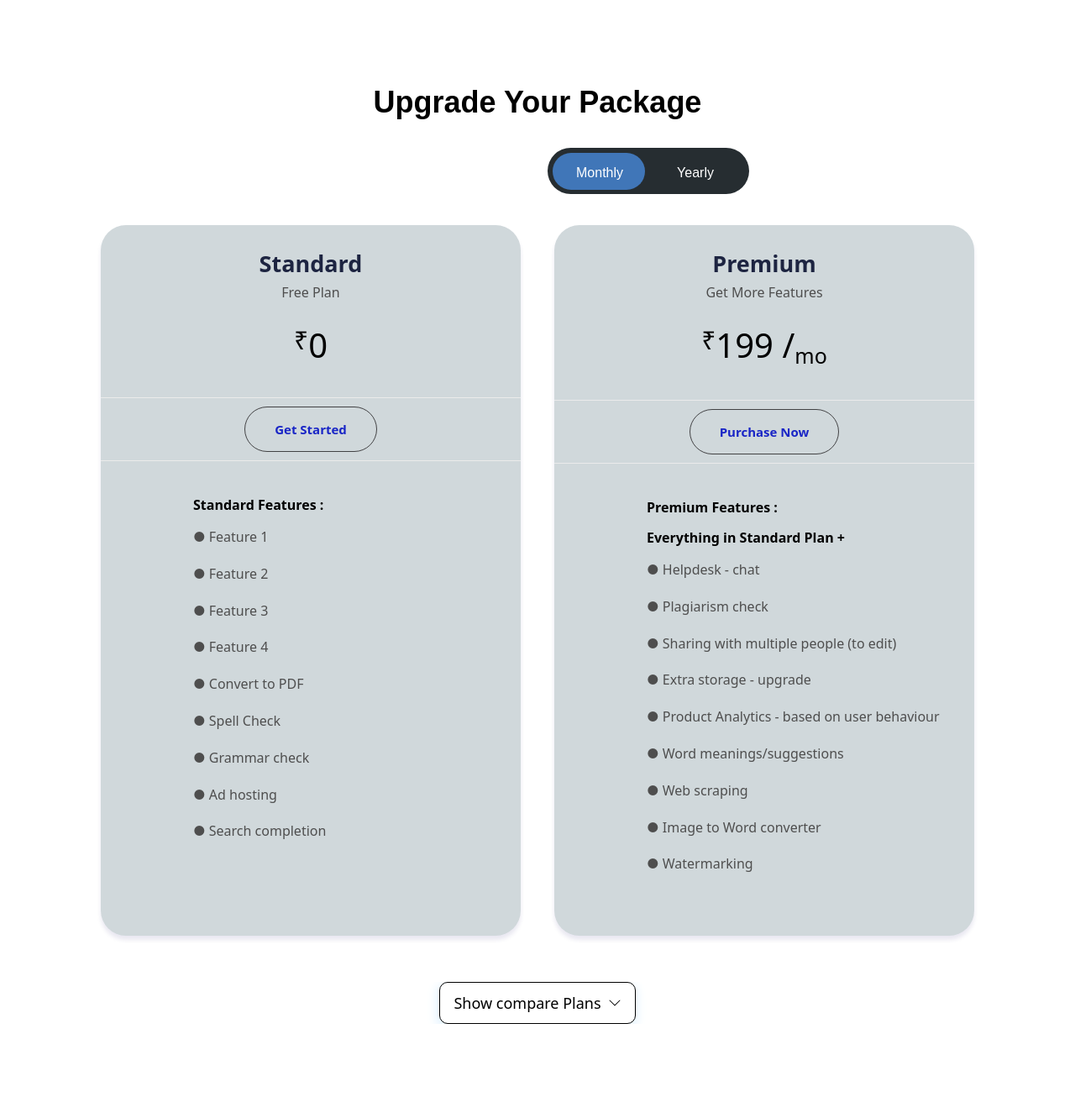
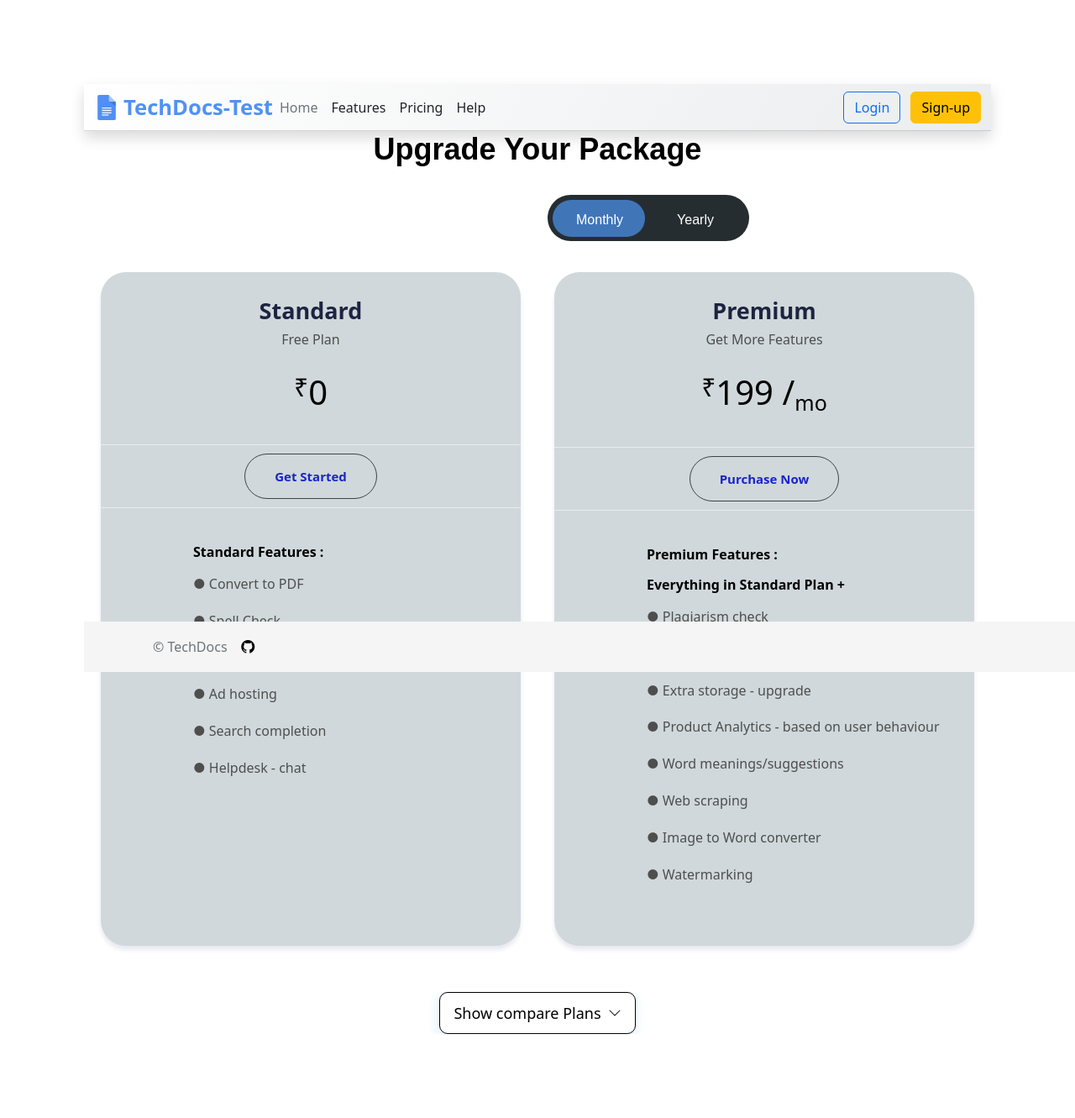
Before and after one commit to prernawaghray/GL-TechDocs, a Flask app: page /plans in a window 1280 px wide. Shown: the whole page at 84% size. Before the commit the page ends 1219 px from the top, so only its background shows below. Run offline with Flask 2, Linux system fonts and the light colour scheme; some libraries are stand-ins or nearby versions.

Commit message:
Update pricing.html

```diff
--- a/frontend/app/templates/plans-and-subscriptions/pricing.html
+++ b/frontend/app/templates/plans-and-subscriptions/pricing.html
@@ -1,19 +1,14 @@
-<!DOCTYPE html>
-<html lang="en">
-	<head>
-			<title>Subscription Plans</title>
-			<meta name="viewport" content="width=device-width, initail-scale=1.0">
-			<meta charset="utf-8">
-			<title>Pricing Section</title>
-			<!-- <link rel="shortcut icon"> -->
-			<link rel="stylesheet" href="./Pricing-style.css">
-			<link rel="stylesheet" href="{{ url_for('static', filename='css/pricing.css') }}">
-			<!-- <link rel="stylesheet" href="./Features.css"> -->
-			<link rel="stylesheet" href="https://fonts.googleapis.com/css2?family=Roboto:wght@300;400;500;700;900&display=swap">
-			<link rel="stylesheet" href="https://cdn.jsdelivr.net/npm/bootstrap@5.2.2/dist/css/bootstrap.min.css">
-	</head>
-	<body>
-		<div class="container">
+{% extends "marketing-layout.html" %}
+
+{% block pageCss%}
+  <link rel="stylesheet" href="{{ url_for('static', filename='css/pricing.css') }}">
+ <link rel="stylesheet" href="https://fonts.googleapis.com/css2?family=Roboto:wght@300;400;500;700;900&display=swap">
+ <link rel="stylesheet" href="https://cdn.jsdelivr.net/npm/bootstrap@5.2.2/dist/css/bootstrap.min.css">
+{% endblock %}
+
+
+{% block body %}
+<div class="pricing-container">
 			<div class="section-intro">
 				<h1>Upgrade Your Package</h1>
 
@@ -37,15 +32,16 @@
 						</div>
 						<ul class="card-pricing_list">
 							<p class="Features">Standard Features  :</p>
-							<li><span class="dot">&#9679;</span>  Feature 1</li>
+							<!-- <li><span class="dot">&#9679;</span>  Feature 1</li>
 							<li><span class="dot">&#9679;</span>  Feature 2</li>
 							<li><span class="dot">&#9679;</span>  Feature 3</li>
-							<li><span class="dot">&#9679;</span>  Feature 4</li>
+							<li><span class="dot">&#9679;</span>  Feature 4</li> -->
 							<li><span class="dot">&#9679;</span>  Convert to PDF</li>
 							<li><span class="dot">&#9679;</span>  Spell Check</li>
 							<li><span class="dot">&#9679;</span>  Grammar check</li>
 							<li><span class="dot">&#9679;</span>  Ad hosting</li>
 							<li><span class="dot">&#9679;</span>  Search completion</li>
+							<li><span class="dot">&#9679;</span>  Helpdesk - chat</li>
 						</ul>
 					</div>
 					<div class="plan-card">
@@ -60,7 +56,6 @@
 						<ul class="card-pricing_list">
 							<p class="Features">Premium Features  : </p>
 							<p class="Features-1">Everything in Standard Plan +</p>
-							<li><span class="dot">&#9679;</span>  Helpdesk - chat</li>
 							<li><span class="dot">&#9679;</span>  Plagiarism check</li>
 							<li><span class="dot">&#9679;</span>  Sharing with multiple people (to edit)</li>
 							<li><span class="dot">&#9679;</span>  Extra storage - upgrade</li>
@@ -96,17 +91,30 @@
 				<div class="compare-wrapper">
 					<div class="PricingComparison">
 						<div class="P-row_1">
-							<div class="row_1 PricingComparisonTitle">
+							<div class="row_1 PricingComparisonTitle z-2">
 								<div class="col-md-6 col-sm-4"><div class="PlanFeatureTitle"></div></div>
-								<div class="F-Column col-md-2 col-sm-2"><div style="color: #111012;" class="PricingPlanName">Standard Plan</div></div>
-								<div class="F-Column col-md-2 col-sm-2"><div style="color: #290bd3;" class="PricingPlanName Pricing-Highlight">Premium Plan</div></div>
+								<div class="F-Column col-md-2 col-sm-2"><div style="color: #111012;" class="PricingPlanName Pricing-Highlight_1">Standard Plan
+								</div>
+								<div class="buy-button-1">
+									<button class="button-2">
+										Get Started
+									</button>
+								</div>
+							</div>
+								<div class="F-Column col-md-2 col-sm-2"><div style="color: #290bd3;" class="PricingPlanName Pricing-Highlight">Premium Plan</div>
+								<div class="buy-button-2">
+									<button class="button-3">
+										Purchase Now
+									</button>
+								</div>
+							</div>
 							</div>
 						</div>
 					<div class="P-row_1 Category-wrapper">
 						<div class="row_1">
-							<div class="col-md-6 col-sm-4"><div class="Category-title"><span>Support</span></div></div>
-							<div class="F-Column col-md-2 col-sm-2"><div class="Basic-Plan"></div></div>
-							<div class="F-Column col-md-2 col-sm-2"><div class="Premium-Plan"></div></div>
+							<div class="col-md-6 col-sm-4"><div class="Category-title"><span>Features</span></div></div>
+							<div class="F-Column col-md-2 col-sm-2"><div class="Basic-Plan-1"></div></div>
+							<div class="F-Column col-md-2 col-sm-2"><div class="Premium-Plan-1"></div></div>
 						</div>
 					</div>
 						<div class="P-row_1">
@@ -181,63 +189,63 @@
 						<div class="P-row_1">
 							<div class="row_1">
 								<div class="col-md-6 col-sm-4"><div class="PlanFeatureTitle"><span class="FeatureInfo" data-bs-toggle="tooltip" title="Tooltip text top" data-placement="top">Helpdesk</span></div></div>
-								<div class="F-Column col-md-2 col-sm-2"><div class="Basic-Plan PlanAvailableTxt"> </div></div>
+								<div class="F-Column col-md-2 col-sm-2"><div class="Basic-Plan PlanAvailableTxt"><span class="PlanAvailableDot">&#9679;</span></div></div>
 								<div class="F-Column col-md-2 col-sm-2"><div class="Premium-Plan"><span class="PlanAvailableDot">&#9679;</span></div></div>
 							</div>
 						</div>
 						<div class="P-row_1">
 							<div class="row_1">
 								<div class="col-md-6 col-sm-4"><div class="PlanFeatureTitle"><span class="FeatureInfo" data-bs-toggle="tooltip" title="Tooltip text top" data-placement="top">Plagiarism check</span></div></div>
-								<div class="F-Column col-md-2 col-sm-2"><div class="Basic-Plan PlanAvailableTxt"> </div></div>
+								<div class="F-Column col-md-2 col-sm-2"><div class="Basic-Plan PlanAvailableTxt">-</div></div>
 								<div class="F-Column col-md-2 col-sm-2"><div class="Premium-Plan"><span class="PlanAvailableDot">&#9679;</span></div></div>
 							</div>
 						</div>
 						<div class="P-row_1">
 							<div class="row_1">
 								<div class="col-md-6 col-sm-4"><div class="PlanFeatureTitle"><span class="FeatureInfo" data-bs-toggle="tooltip" title="Tooltip text top" data-placement="top">Extra storage</span></div></div>
-								<div class="F-Column col-md-2 col-sm-2"><div class="Basic-Plan PlanAvailableTxt"> </div></div>
+								<div class="F-Column col-md-2 col-sm-2"><div class="Basic-Plan PlanAvailableTxt">-</div></div>
 								<div class="F-Column col-md-2 col-sm-2"><div class="Premium-Plan"><span class="PlanAvailableDot">&#9679;</span></div></div>
 							</div>
 						</div>
 						<div class="P-row_1">
 							<div class="row_1">
 								<div class="col-md-6 col-sm-4"><div class="PlanFeatureTitle"><span class="FeatureInfo" data-bs-toggle="tooltip" title="Tooltip text top" data-placement="top">Sharing with multiple people</span></div></div>
-								<div class="F-Column col-md-2 col-sm-2"><div class="Basic-Plan PlanAvailableTxt"> </div></div>
+								<div class="F-Column col-md-2 col-sm-2"><div class="Basic-Plan PlanAvailableTxt">-</div></div>
 								<div class="F-Column col-md-2 col-sm-2"><div class="Premium-Plan"><span class="PlanAvailableDot">&#9679;</span></div></div>
 							</div>
 						</div>
 						<div class="P-row_1">
 							<div class="row_1">
 								<div class="col-md-6 col-sm-4"><div class="PlanFeatureTitle"><span class="FeatureInfo" data-bs-toggle="tooltip" title="Tooltip text top" data-placement="top">Product Analytics</span></div></div>
-								<div class="F-Column col-md-2 col-sm-2"><div class="Basic-Plan PlanAvailableTxt"> </div></div>
+								<div class="F-Column col-md-2 col-sm-2"><div class="Basic-Plan PlanAvailableTxt">-</div></div>
 								<div class="F-Column col-md-2 col-sm-2"><div class="Premium-Plan"><span class="PlanAvailableDot">&#9679;</span></div></div>
 							</div>
 						</div>
 						<div class="P-row_1">
 							<div class="row_1">
 								<div class="col-md-6 col-sm-4"><div class="PlanFeatureTitle"><span class="FeatureInfo" data-bs-toggle="tooltip" title="Tooltip text top" data-placement="top">Word meanings/suggestions</span></div></div>
-								<div class="F-Column col-md-2 col-sm-2"><div class="Basic-Plan PlanAvailableTxt"> </div></div>
+								<div class="F-Column col-md-2 col-sm-2"><div class="Basic-Plan PlanAvailableTxt">-</div></div>
 								<div class="F-Column col-md-2 col-sm-2"><div class="Premium-Plan"><span class="PlanAvailableDot">&#9679;</span></div></div>
 							</div>
 						</div>
 						<div class="P-row_1">
 							<div class="row_1">
 								<div class="col-md-6 col-sm-4"><div class="PlanFeatureTitle"><span class="FeatureInfo" data-bs-toggle="tooltip" title="Tooltip text top" data-placement="top">Web scraping</span></div></div>
-								<div class="F-Column col-md-2 col-sm-2"><div class="Basic-Plan PlanAvailableTxt"> </div></div>
+								<div class="F-Column col-md-2 col-sm-2"><div class="Basic-Plan PlanAvailableTxt">-</div></div>
 								<div class="F-Column col-md-2 col-sm-2"><div class="Premium-Plan"><span class="PlanAvailableDot">&#9679;</span></div></div>
 							</div>
 						</div>
 						<div class="P-row_1">
 							<div class="row_1">
 								<div class="col-md-6 col-sm-4"><div class="PlanFeatureTitle"><span class="FeatureInfo" data-bs-toggle="tooltip" title="Tooltip text top" data-placement="top">Image to Word converter</span></div></div>
-								<div class="F-Column col-md-2 col-sm-2"><div class="Basic-Plan PlanAvailableTxt"> </div></div>
+								<div class="F-Column col-md-2 col-sm-2"><div class="Basic-Plan PlanAvailableTxt">-</div></div>
 								<div class="F-Column col-md-2 col-sm-2"><div class="Premium-Plan"><span class="PlanAvailableDot">&#9679;</span></div></div>
 							</div>
 						</div>
 						<div class="P-row_1">
 							<div class="row_1">
 								<div class="col-md-6 col-sm-4"><div class="PlanFeatureTitle"><span class="FeatureInfo" data-bs-toggle="tooltip" title="Tooltip text top" data-placement="top">Watermarking</span></div></div>
-								<div class="F-Column col-md-2 col-sm-2"><div class="Basic-Plan PlanAvailableTxt"> </div></div>
+								<div class="F-Column col-md-2 col-sm-2"><div class="Basic-Plan PlanAvailableTxt">-</div></div>
 								<div class="F-Column col-md-2 col-sm-2"><div class="Premium-Plan"><span class="PlanAvailableDot">&#9679;</span></div></div>
 							</div>
 						</div>
@@ -255,5 +263,5 @@
 				  return new bootstrap.Tooltip(tooltipTriggerEl)
 			});
 		</script>
-	</body>
-</html>
+
+{% endblock %}
```
